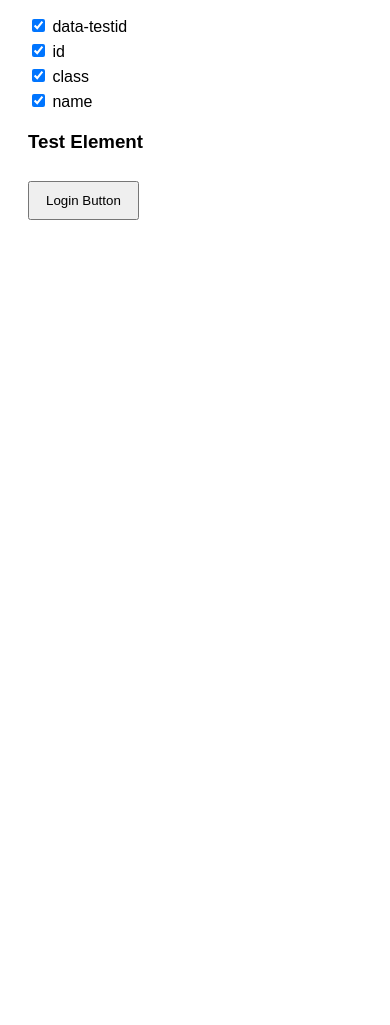
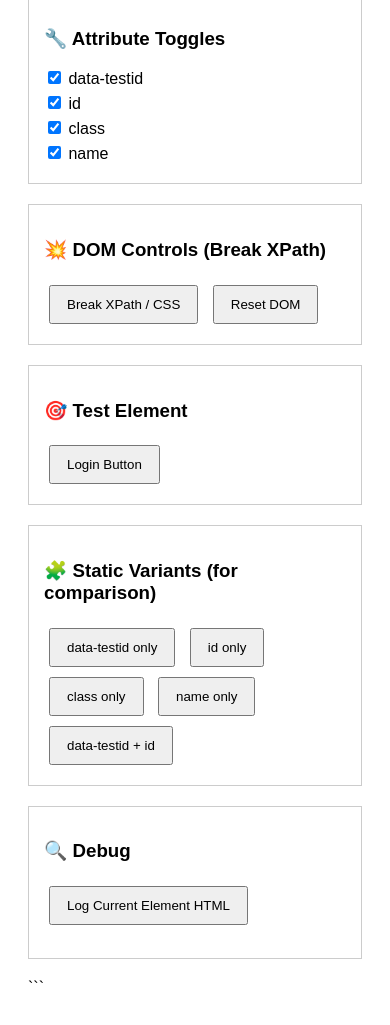
Before and after one commit to musteryasm-browserstack/elementReliable, a plain HTML site: page index.html in a window 390 px wide. Shown: the part 149-1174 px from the top of the page. Before the commit the page ends 844 px from the top, so only its background shows below. Drawn offline with Linux system fonts and the light colour scheme.

Commit message:
Rename playground and update styles and elements

````diff
--- a/index.html
+++ b/index.html
@@ -1,53 +1,116 @@
+```html
 <!DOCTYPE html>
 <html>
 <head>
-  <title>Attribute Toggle Test</title>
+  <title>Locator Reliability Playground</title>
   <style>
     body { font-family: Arial; padding: 20px; }
-    .box { margin: 20px 0; }
-    button { padding: 10px 16px; margin-top: 10px; }
+    .box { margin: 20px 0; padding: 15px; border: 1px solid #ccc; }
+    button { padding: 10px 16px; margin: 5px; }
     label { display: block; margin: 5px 0; }
+    .highlight { border: 2px dashed red; padding: 10px; }
   </style>
 </head>
 <body>
 
-<h2>🔧 Attribute Toggle Playground</h2>
+<h2>🧪 Locator Reliability Playground</h2>
 
+<!-- CONTROLS -->
 <div class="box">
-  <h3>Toggle Attributes</h3>
+  <h3>🔧 Attribute Toggles</h3>
 
-  <label><input type="checkbox" checked onchange="toggleAttr('data-testid', 'login-btn')"> data-testid</label>
-  <label><input type="checkbox" checked onchange="toggleAttr('id', 'login-btn')"> id</label>
-  <label><input type="checkbox" checked onchange="toggleAttr('class', 'btn primary')"> class</label>
-  <label><input type="checkbox" checked onchange="toggleAttr('name', 'login')"> name</label>
+  <label><input type="checkbox" checked onchange="toggleAttr('data-testid','login-btn')"> data-testid</label>
+  <label><input type="checkbox" checked onchange="toggleAttr('id','login-btn')"> id</label>
+  <label><input type="checkbox" checked onchange="toggleAttr('class','btn primary dynamic-123')"> class</label>
+  <label><input type="checkbox" checked onchange="toggleAttr('name','login')"> name</label>
 
 </div>
 
+<!-- DOM CONTROLS -->
 <div class="box">
-  <h3>Test Element</h3>
+  <h3>💥 DOM Controls (Break XPath)</h3>
 
-  <button id="login-btn"
-          data-testid="login-btn"
-          class="btn primary"
-          name="login">
-    Login Button
-  </button>
+  <button onclick="breakDOM()">Break XPath / CSS</button>
+  <button onclick="resetDOM()">Reset DOM</button>
+</div>
+
+<!-- TEST AREA -->
+<div class="box">
+  <h3>🎯 Test Element</h3>
+
+  <div id="container">
+    <button id="login-btn"
+            data-testid="login-btn"
+            class="btn primary dynamic-123"
+            name="login">
+      Login Button
+    </button>
+  </div>
 
 </div>
 
+<!-- VARIANTS -->
+<div class="box">
+  <h3>🧩 Static Variants (for comparison)</h3>
+
+  <button data-testid="only-testid">data-testid only</button>
+  <button id="only-id">id only</button>
+  <button class="random-456">class only</button>
+  <button name="only-name">name only</button>
+  <button data-testid="combo" id="combo-id">data-testid + id</button>
+</div>
+
+<!-- DEBUG -->
+<div class="box">
+  <h3>🔍 Debug</h3>
+  <button onclick="logElement()">Log Current Element HTML</button>
+  <pre id="output"></pre>
+</div>
+
 <script>
-  const element = document.querySelector("button");
+  let originalHTML = document.getElementById("container").innerHTML;
+
+  function getElement() {
+    return document.querySelector("#container button");
+  }
 
   function toggleAttr(attr, value) {
-    if (element.hasAttribute(attr)) {
-      element.removeAttribute(attr);
+    const el = getElement();
+
+    if (el.hasAttribute(attr)) {
+      el.removeAttribute(attr);
       console.log(`❌ Removed ${attr}`);
     } else {
-      element.setAttribute(attr, value);
+      el.setAttribute(attr, value);
       console.log(`✅ Added ${attr}`);
     }
+  }
+
+  function breakDOM() {
+    const container = document.getElementById("container");
+    const btn = getElement();
+
+    const wrapper = document.createElement("div");
+    wrapper.className = "highlight";
+    wrapper.id = "new-wrapper-" + Math.floor(Math.random() * 1000);
+
+    container.appendChild(wrapper);
+    wrapper.appendChild(btn);
+
+    console.log("💥 DOM structure changed → XPath likely broken");
+  }
+
+  function resetDOM() {
+    document.getElementById("container").innerHTML = originalHTML;
+    console.log("🔄 DOM reset");
+  }
+
+  function logElement() {
+    const el = getElement();
+    document.getElementById("output").textContent = el.outerHTML;
   }
 </script>
 
 </body>
 </html>
+```
````
